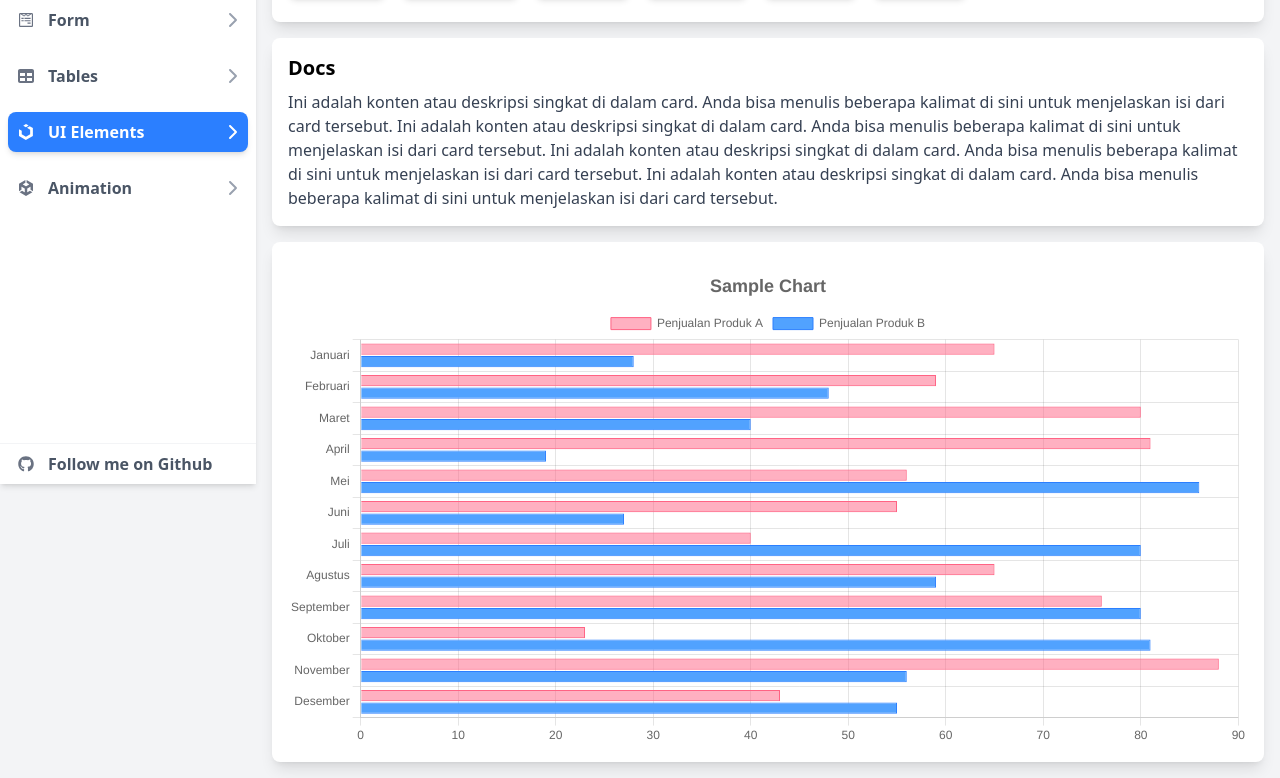
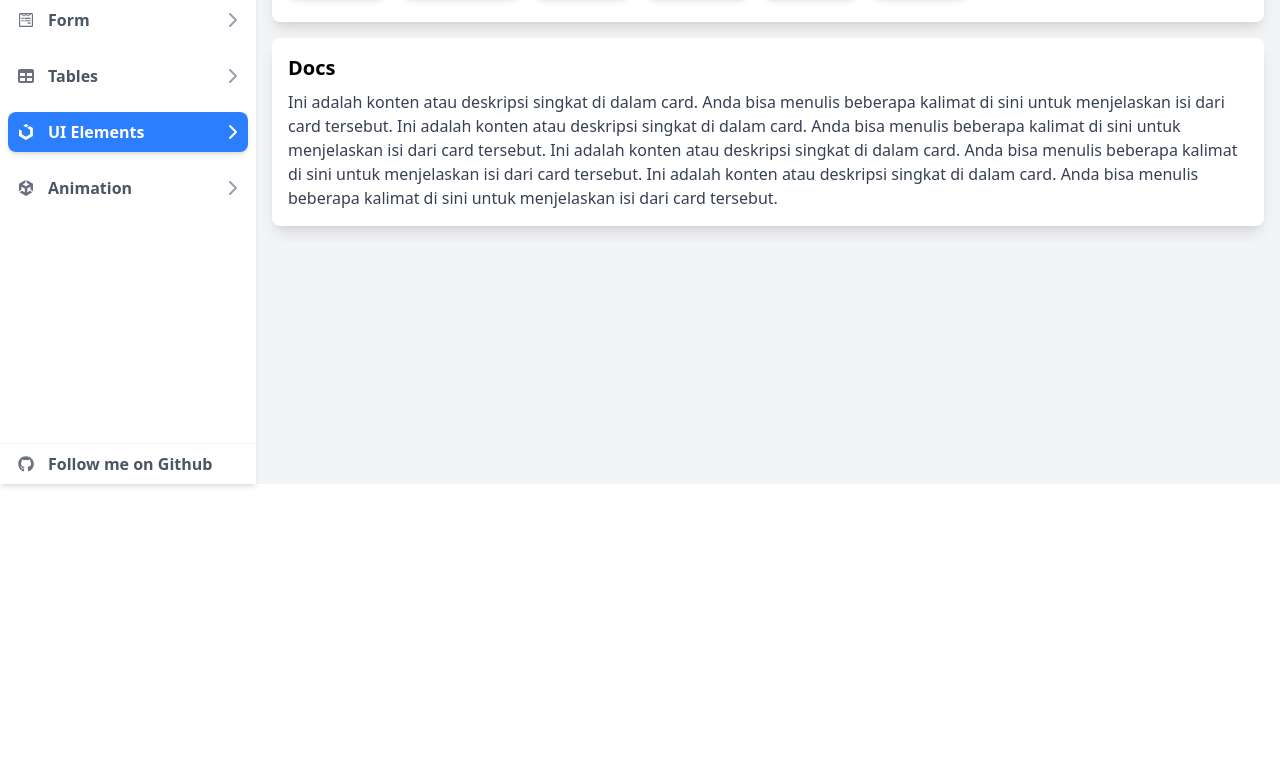
Before and after one commit to Rafhi-dev/HyperDash, a React (Vite) app: page /btn in a window 1280 px wide. Shown: the part 316-1094 px from the top of the page. After the commit the page ends 800 px from the top, so only its background shows below. Built offline with nearby package versions, Linux system fonts and the light colour scheme.

Commit message:
refactor

```diff
--- a/src/components/ui/button/BtnView.jsx
+++ b/src/components/ui/button/BtnView.jsx
@@ -3,39 +3,6 @@ import Card from "../card/Cards";
 import Btn from "./ButtonX";
 
 function BtnView() {
-  const dataPenjualan = {
-    labels: [
-      "Januari",
-      "Februari",
-      "Maret",
-      "April",
-      "Mei",
-      "Juni",
-      "Juli",
-      "Agustus",
-      "September",
-      "Oktober",
-      "November",
-      "Desember",
-    ],
-    datasets: [
-      {
-        label: "Penjualan Produk A",
-        data: [65, 59, 80, 81, 56, 55, 40, 65, 76, 23, 88, 43],
-        backgroundColor: "rgba(255, 99, 132, 0.5)",
-        borderColor: "rgb(255, 99, 132)",
-        borderWidth: 1,
-      },
-      {
-        label: "Penjualan Produk B",
-        data: [28, 48, 40, 19, 86, 27, 80, 59, 80, 81, 56, 55],
-        backgroundColor: "oklch(70.7% 0.165 254.624)",
-        borderColor: "oklch(62.3% 0.214 259.815)",
-        borderWidth: 1,
-      },
-    ],
-  };
-
   return (
     <div className="flex flex-col gap-4 p-4">
       <Card w="full" title={"Button Solid"}>
@@ -73,11 +40,6 @@ function BtnView() {
           </p>
         </Card>
       </div>
-      <div className="flex-1">
-        <Card w="full">
-          <BarChart H chartData={dataPenjualan} title={"Sample Chart"} />
-        </Card>
-      </div>
     </div>
   );
 }
```
